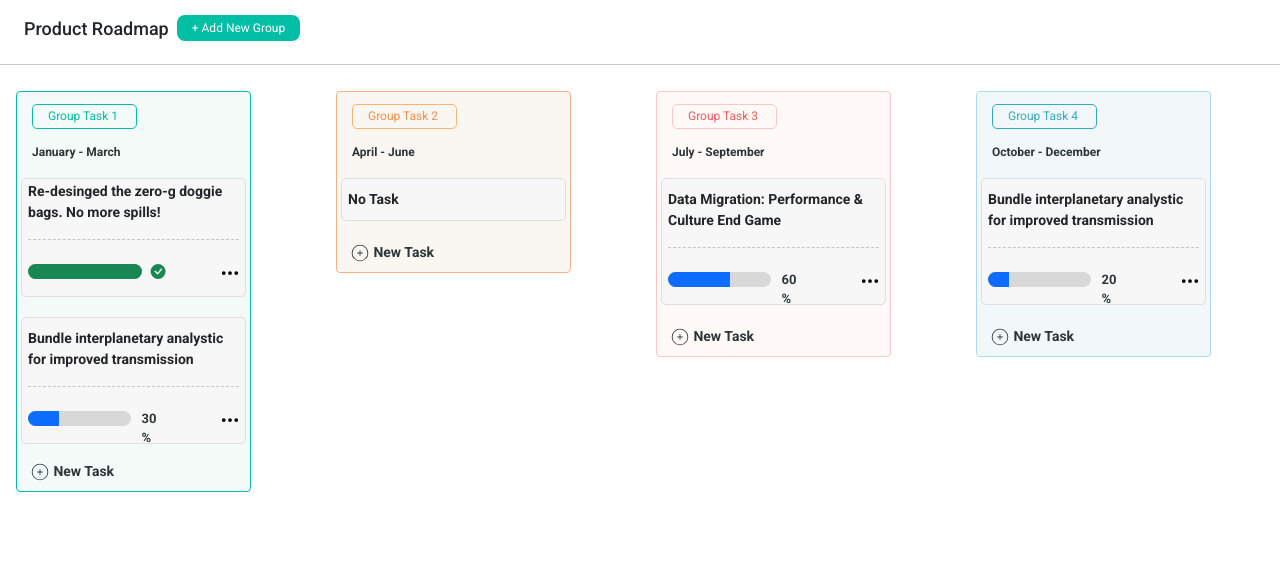
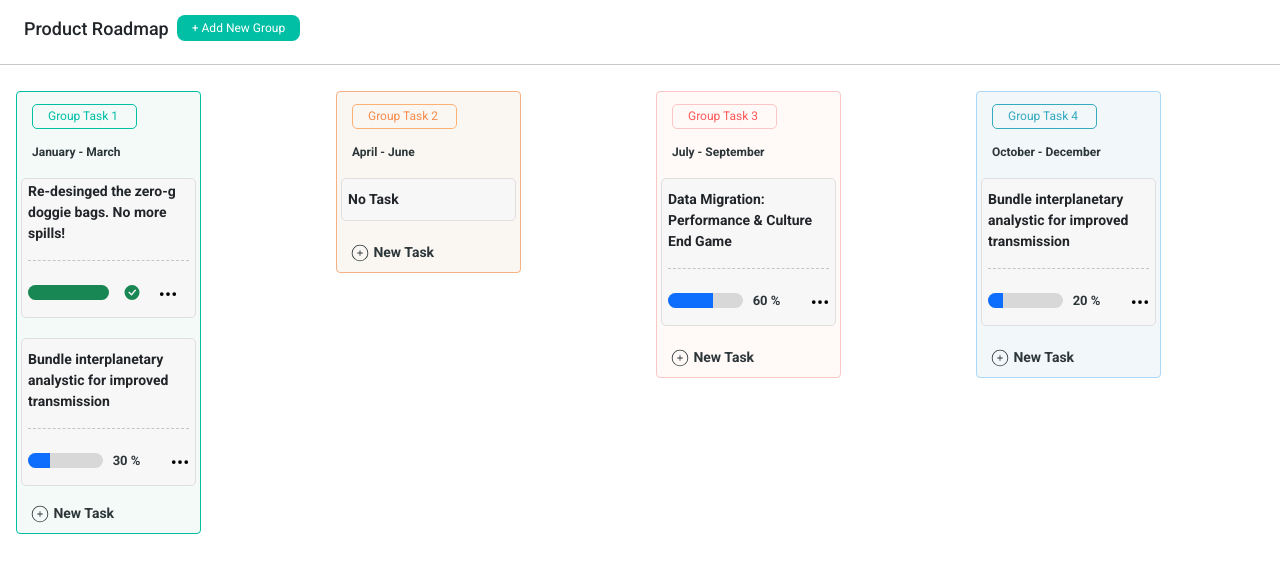
Before and after one commit to AprilianoPeramu/kanban-board, a React (Create React App) app: page / in a window 1280 px wide. Shown: the top 572 px of the page. Built offline with nearby package versions, Linux system fonts and the light colour scheme.

Commit message:
fix tablet responsive

```diff
--- a/src/App.css
+++ b/src/App.css
@@ -14,8 +14,7 @@ h5{
 }
 
 .container-fluid{
-  margin-left: 0;
-  margin-right: 0;
+  margin: 0;
 }
 
 .butn{
@@ -128,6 +127,7 @@ h5{
   width: 25px;
   font-size: 20px;
   height: 15px;
+  margin-left: 5px;
 }
 
 .icon1{
@@ -158,7 +158,15 @@ h5{
   font-size: 14px;
   font-weight: bolder;
   margin: 5px;
+}
 
+.iconcentang{
+  border: hidden;
+  background-color: transparent;
+  width: 25px;
+  font-size: 20px;
+  height: 15px;
+  margin-left: 5px;
 }
 
 span{
@@ -171,7 +179,7 @@ span{
 	position: relative;
 	margin: 15px 0;
 	height: 15px;
-	width: 100%;
+	width: 50%;
 }
 
 
@@ -186,13 +194,25 @@ span{
     font-weight: bold;
     width: 380px;
   }
-  .container-fluid{
-    display: flex;
-  }
   .navline{
     width: 420px;
   }
-
+  .icon{
+    border: hidden;
+    background-color: transparent;
+    width: 25px;
+    font-size: 20px;
+    height: 15px;
+    margin-left: 90px;
+  }
+  .iconcentang{
+    border: hidden;
+    background-color: transparent;
+    width: 25px;
+    font-size: 20px;
+    height: 15px;
+    margin-left: 112px;
+  }
 }
 
 @media only screen and (min-device-width : 768px) and (max-device-width : 1024px) {
@@ -204,6 +224,21 @@ span{
     border-radius: 5px;
     font-size: 14px;
     font-weight: bold;
-    width: 225px;
+    width: 175px;
+  }
+  .card{
+    border: 1px solid #00BFA5;
+    background-color: #f3faf7;
+    border-radius: 4px;
+    margin: 10px 4px;
+    width: fit-content;
+  }
+  .icon{
+    border: hidden;
+    background-color: transparent;
+    width: 25px;
+    font-size: 20px;
+    height: 15px;
+    margin-left: 5px;
   }
 }
--- a/src/component/Kanban.jsx
+++ b/src/component/Kanban.jsx
@@ -25,7 +25,7 @@ const Kanban = () => {
                                 <div className="bar d-flex ">
                                     <ProgressBar now={100} variant="success" className='progress mt-2' />
                                     <BsFillCheckCircleFill className='icon1 ms-2 mt-2' />
-                                    <button className='icon ms-5 mb-3'><BsThreeDots /></button>
+                                    <button className='iconcentang mb-3'><BsThreeDots /></button>
                                 </div>
                             </div>
                             <div className="cardbody mt-2 mb-2">
@@ -34,7 +34,7 @@ const Kanban = () => {
                                 <div className="bar d-flex ">
                                     <ProgressBar now={30} className='progress mt-2' /><span className='persen'> 30 %</span>
                                     {/* <BsFillCheckCircleFill className='icon1 ms-2 mt-2'/> */}
-                                    <button className='icon ms-5 mb-3'><BsThreeDots /></button>
+                                    <button className='icon mb-3'><BsThreeDots /></button>
                                 </div>
                             </div>
                             <button className='icons mt-2 mb-2'><CiCirclePlus className='fs-5' /><span> New Task</span></button>
@@ -68,7 +68,7 @@ const Kanban = () => {
                                 <div className="bar d-flex ">
                                     <ProgressBar now={60} className='progress mt-2' /><span className='persen'> 60 %</span>
                                     {/* <BsFillCheckCircleFill className='icon1 ms-2 mt-2'/> */}
-                                    <button className='icon ms-5 mb-3'><BsThreeDots /></button>
+                                    <button className='icon mb-3'><BsThreeDots /></button>
                                 </div>
                             </div>
                             <button className='icons mt-2 mb-2'><CiCirclePlus className='fs-5' /><span> New Task</span></button>
@@ -88,7 +88,7 @@ const Kanban = () => {
                                 <div className="bar d-flex ">
                                     <ProgressBar now={20} className='progress mt-2' /><span className='persen'> 20 %</span>
                                     {/* <BsFillCheckCircleFill className='icon1 ms-2 mt-2'/> */}
-                                    <button className='icon ms-5 mb-3'><BsThreeDots /></button>
+                                    <button className='icon mb-3'><BsThreeDots /></button>
                                 </div>
                             </div>
                             <button className='icons mt-2 mb-2'><CiCirclePlus className='fs-5' /><span> New Task</span></button>
```
